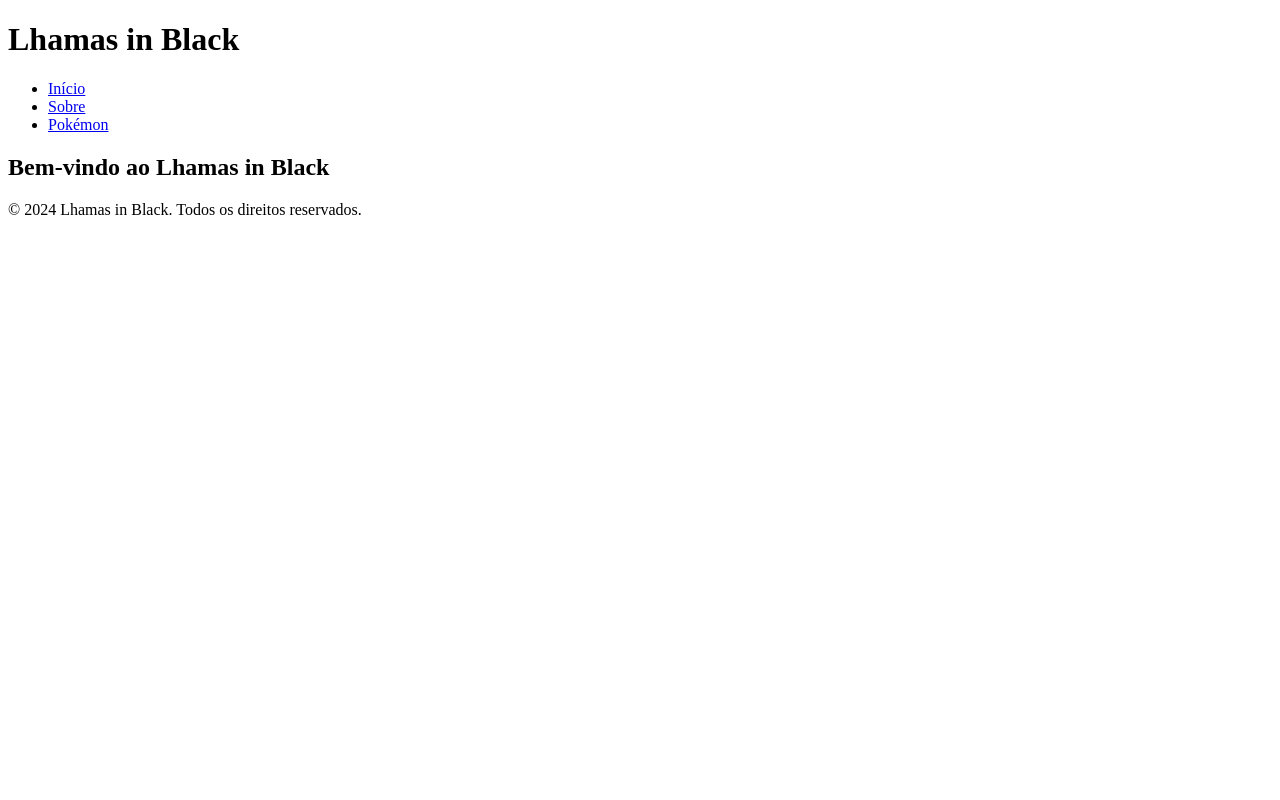
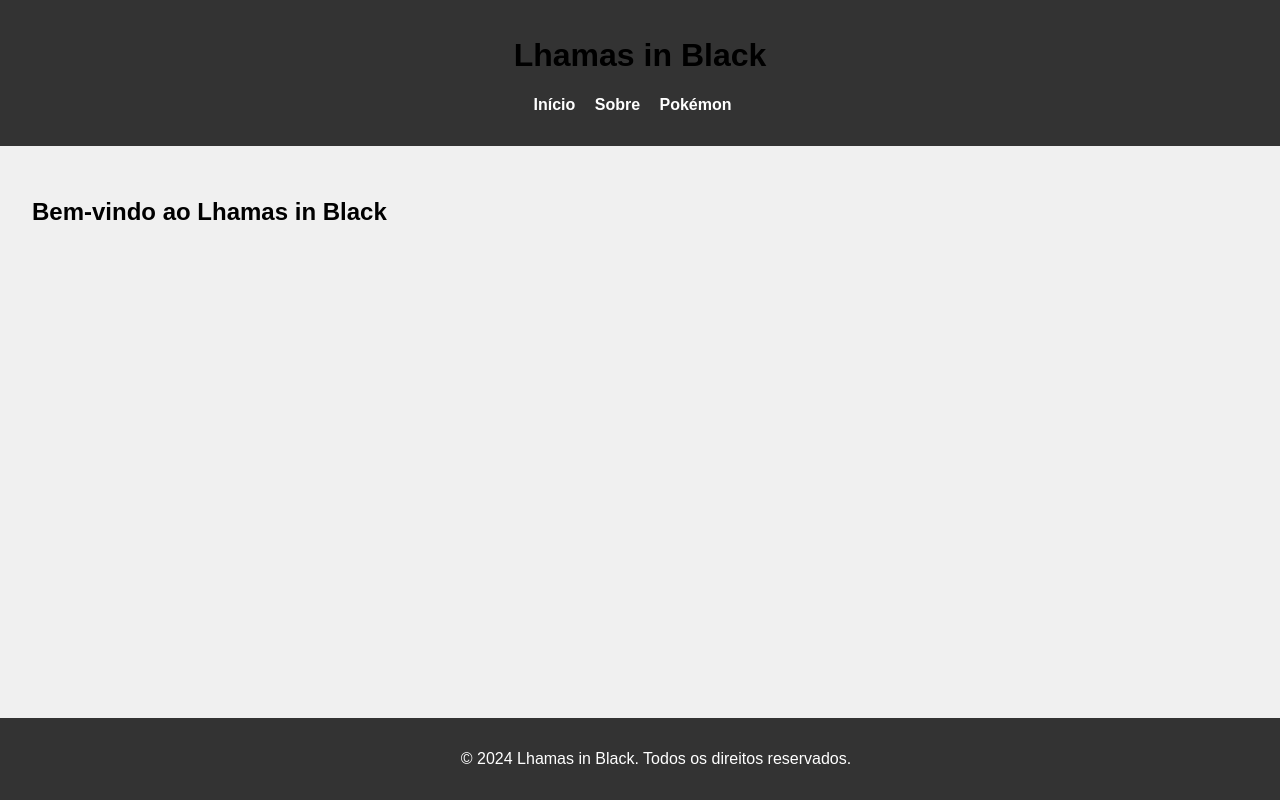
Before and after one commit to hcjunior/LhamasInBlack, a plain HTML site: page index.html in a window 1280 px wide. Drawn offline with Linux system fonts and the light colour scheme.

Commit message:
:lipstick: Style: Arquivo CSS linkado na página principal

```diff
--- a/index.html
+++ b/index.html
@@ -6,7 +6,7 @@
     <meta http-equiv="X-UA-Compatible" content="IE=edge">
     <meta name="viewport" content="width=device-width, initial-scale=1.0">
     <title>Lhamas in Black</title>
-    <link rel="stylesheet" href="assets/css">
+    <link rel="stylesheet" href="assets/css/style.css">
 </head>
 
 <body>
```
